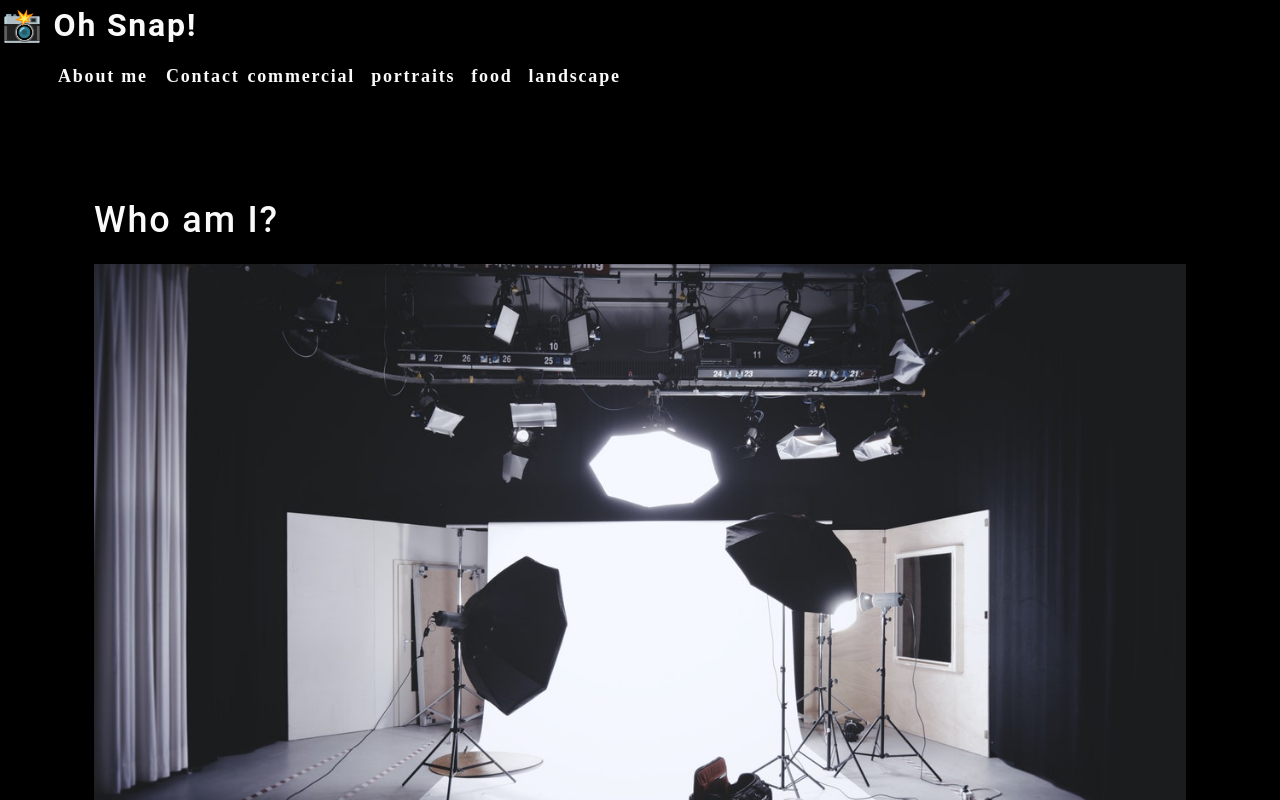
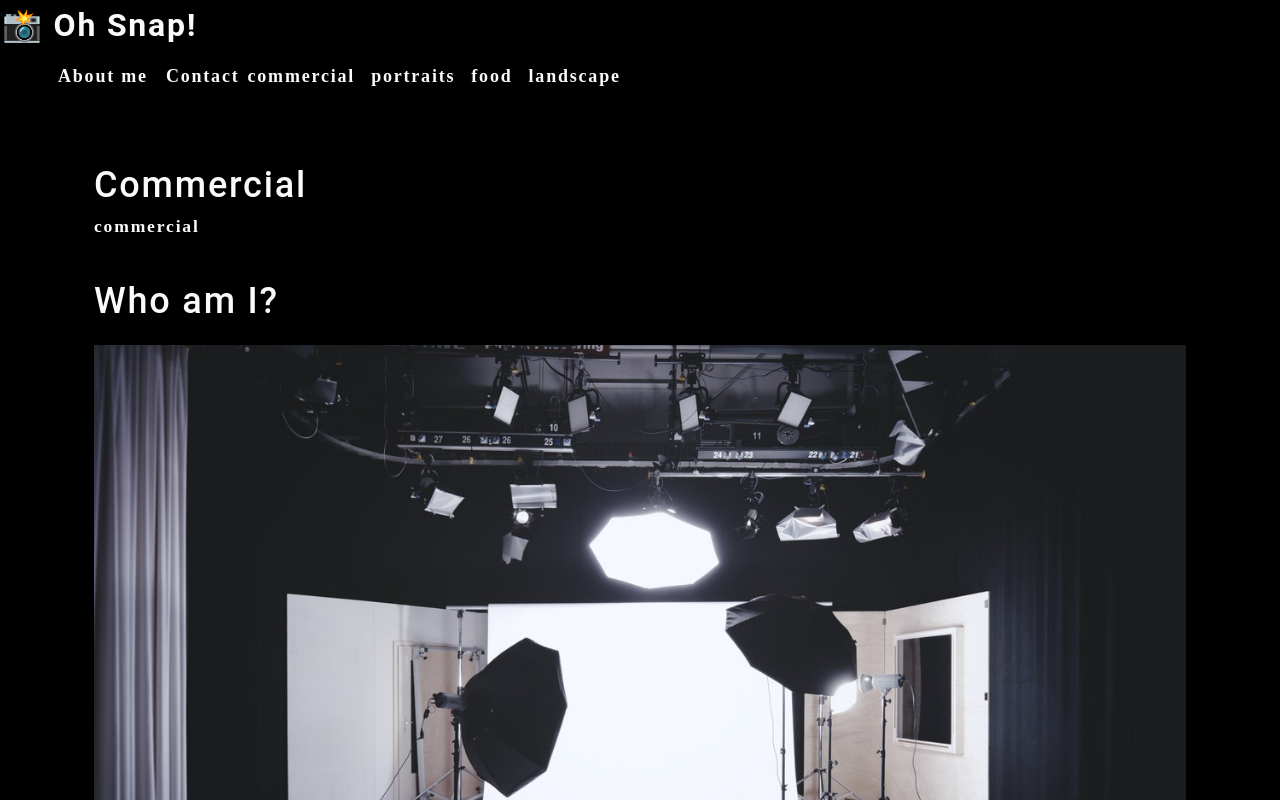
Before and after one commit to dillin92/photo-port-v2, a React (Create React App) app: page / in a window 1280 px wide. Shown: the top 800 px of the page. Built offline with nearby package versions, Linux system fonts and the light colour scheme.

Commit message:
started gallery component, but now need a break!

```diff
--- a/src/App.js
+++ b/src/App.js
@@ -1,6 +1,7 @@
 import './App.css';    import React from 'react';
 import About from './components/About';
 import Nav from './components/Nav';
+import Gallery from './components/Gallery';
 
 
 
@@ -11,6 +12,7 @@
         <div>
           <Nav></Nav>
           <main>
+            <Gallery></Gallery>
             <About></About>
           </main>
         </div>
--- /dev/null
+++ b/src/components/Gallery/index.js
@@ -0,0 +1,18 @@
+import React from 'react';
+import { capitalizeFirstLetter } from '../../utils/helpers';
+
+function Gallery(props) {
+    const currentCategory = {
+      name: "commercial",
+      description:
+        "Photos of grocery stores, food trucks, and other commercial projects",
+    };
+    return (
+      <section>
+        <h1>{ capitalizeFirstLetter(currentCategory.name)}</h1>
+        <p>{currentCategory.name}</p>
+      </section>
+    );
+  }
+
+export default Gallery;
--- a/src/components/Nav/index.js
+++ b/src/components/Nav/index.js
@@ -43,7 +43,7 @@
           className="mx-1"
           key={category.name}
         >
-          <span oncClick={() => categorySelected(category.name)}>
+          <span onClick={() => categorySelected(category.name)}>
             {category.name}
           </span>
         </li>
```
